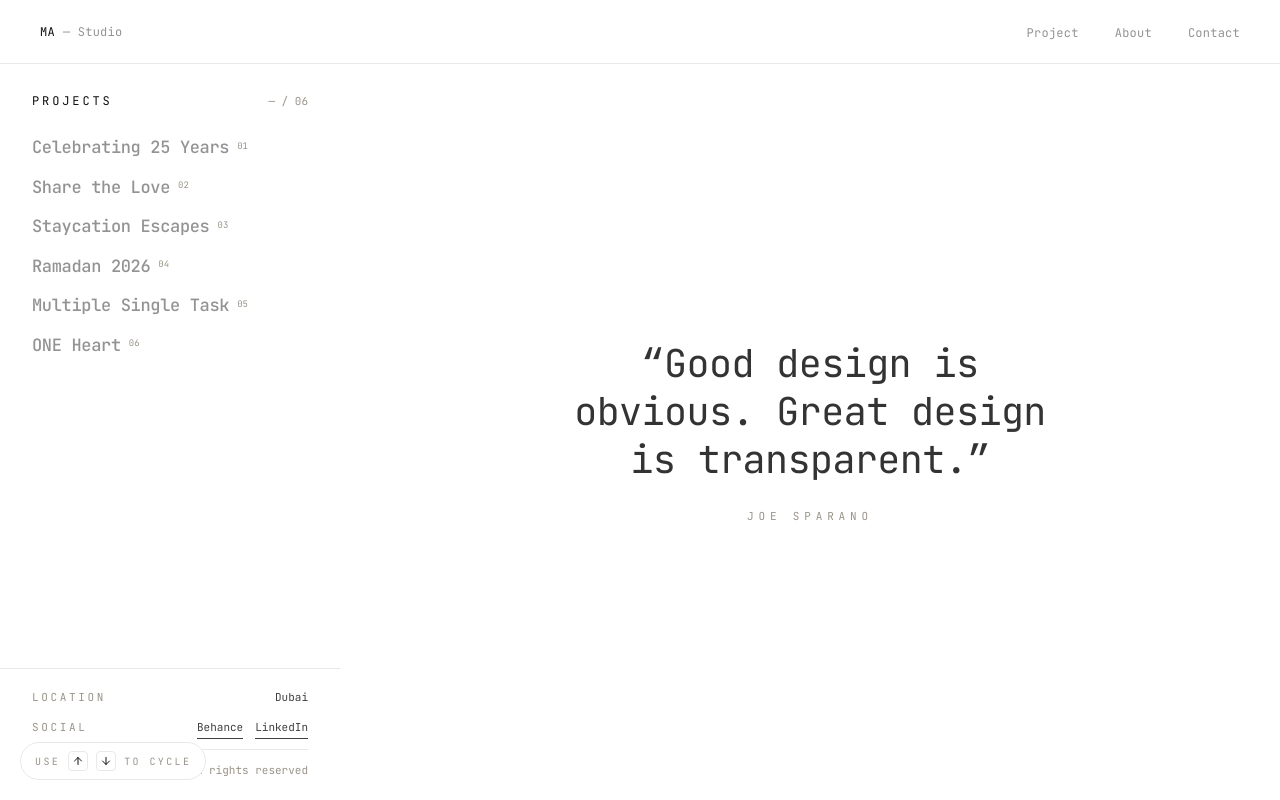
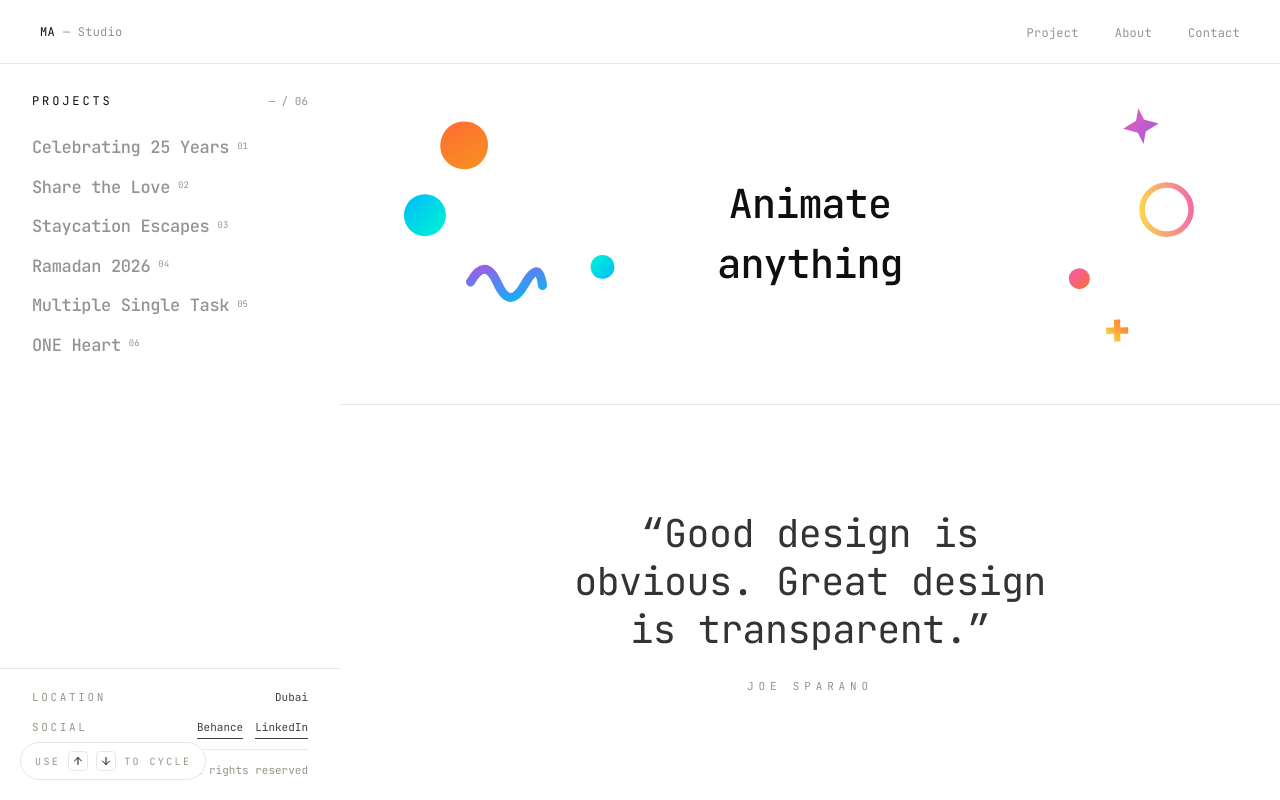
Before and after one commit to themorshedalam/themorshedportfolio, a Next.js app: page / in a window 1280 px wide. Built offline with nearby package versions, Linux system fonts and the light colour scheme.

Commit message:
Add GSAP-inspired animated hero with floating shapes + per-character headline above quotes

```diff
--- /dev/null
+++ b/src/components/portfolio/animated-hero.tsx
@@ -0,0 +1,178 @@
+"use client";
+
+import { useRef } from "react";
+import { motion, useMotionValue, useSpring, useTransform, type MotionValue } from "framer-motion";
+
+/**
+ * GSAP-inspired animated hero section.
+ * Dark text on white background, JetBrains Mono font.
+ * Floating geometric shapes with gradients drift + rotate around
+ * an "Animate anything" style headline with per-character reveal.
+ * Shapes react to mouse movement with parallax.
+ */
+
+type ShapeType = "blob" | "star" | "circle" | "ring" | "squiggle" | "plus";
+
+type ShapeConfig = {
+  type: ShapeType;
+  gradient: [string, string];
+  style: React.CSSProperties;
+  size: number;
+  duration: number;
+  delay: number;
+  depth: number;
+  rotateRange: [number, number];
+};
+
+const shapes: ShapeConfig[] = [
+  { type: "blob", gradient: ["#FF6B35", "#F7931E"], style: { top: "15%", left: "8%" }, size: 80, duration: 8, delay: 0.2, depth: 0.8, rotateRange: [-30, 30] },
+  { type: "star", gradient: ["#9B5DE5", "#F15BB5"], style: { top: "10%", right: "12%" }, size: 50, duration: 6, delay: 0.4, depth: 0.5, rotateRange: [0, 180] },
+  { type: "circle", gradient: ["#00BBF9", "#00F5D4"], style: { top: "40%", left: "5%" }, size: 60, duration: 10, delay: 0.1, depth: 0.9, rotateRange: [0, 0] },
+  { type: "ring", gradient: ["#FEE440", "#F15BB5"], style: { top: "35%", right: "8%" }, size: 70, duration: 7, delay: 0.3, depth: 0.6, rotateRange: [0, 360] },
+  { type: "squiggle", gradient: ["#9B5DE5", "#00BBF9"], style: { bottom: "18%", left: "12%" }, size: 90, duration: 9, delay: 0.5, depth: 0.4, rotateRange: [-15, 15] },
+  { type: "plus", gradient: ["#FF6B35", "#FEE440"], style: { bottom: "15%", right: "15%" }, size: 45, duration: 5, delay: 0.15, depth: 0.7, rotateRange: [0, 90] },
+  { type: "circle", gradient: ["#F15BB5", "#FF6B35"], style: { top: "60%", right: "20%" }, size: 30, duration: 6, delay: 0.6, depth: 0.3, rotateRange: [0, 0] },
+  { type: "blob", gradient: ["#00F5D4", "#00BBF9"], style: { bottom: "30%", left: "25%" }, size: 40, duration: 11, delay: 0.25, depth: 0.5, rotateRange: [-20, 20] },
+];
+
+export function AnimatedHero() {
+  const containerRef = useRef<HTMLDivElement>(null);
+  const mx = useMotionValue(0);
+  const my = useMotionValue(0);
+  const sx = useSpring(mx, { stiffness: 50, damping: 20, mass: 0.5 });
+  const sy = useSpring(my, { stiffness: 50, damping: 20, mass: 0.5 });
+
+  const handleMouse = (e: React.MouseEvent) => {
+    const rect = containerRef.current?.getBoundingClientRect();
+    if (!rect) return;
+    mx.set(((e.clientX - rect.left) / rect.width - 0.5) * 2);
+    my.set(((e.clientY - rect.top) / rect.height - 0.5) * 2);
+  };
+
+  const headline1 = "Animate".split("");
+  const headline2 = "anything".split("");
+
+  return (
+    <div
+      ref={containerRef}
+      onMouseMove={handleMouse}
+      className="relative flex min-h-[340px] items-center justify-center overflow-hidden bg-[var(--cream)] px-6 py-16"
+    >
+      {/* Floating shapes */}
+      {shapes.map((shape, i) => (
+        <FloatingShape key={i} shape={shape} index={i} mouseX={sx} mouseY={sy} />
+      ))}
+
+      {/* Headline text */}
+      <div className="relative z-10 text-center">
+        <div className="flex justify-center">
+          {headline1.map((char, i) => (
+            <motion.span
+              key={`l1-${i}`}
+              initial={{ opacity: 0, y: 40, rotateX: -90 }}
+              animate={{ opacity: 1, y: 0, rotateX: 0 }}
+              transition={{ delay: 0.4 + i * 0.05, duration: 0.5, ease: [0.16, 1, 0.3, 1] }}
+              className="font-mono-display inline-block text-[clamp(1.5rem,4vw,2.5rem)] text-foreground"
+            >
+              {char === " " ? "\u00A0" : char}
+            </motion.span>
+          ))}
+        </div>
+        <div className="flex justify-center">
+          {headline2.map((char, i) => (
+            <motion.span
+              key={`l2-${i}`}
+              initial={{ opacity: 0, y: 40, rotateX: -90 }}
+              animate={{ opacity: 1, y: 0, rotateX: 0 }}
+              transition={{ delay: 0.4 + (headline1.length + i) * 0.05, duration: 0.5, ease: [0.16, 1, 0.3, 1] }}
+              className="font-mono-display inline-block text-[clamp(1.5rem,4vw,2.5rem)] text-foreground"
+            >
+              {char === " " ? "\u00A0" : char}
+            </motion.span>
+          ))}
+        </div>
+      </div>
+    </div>
+  );
+}
+
+function FloatingShape({
+  shape,
+  index,
+  mouseX,
+  mouseY,
+}: {
+  shape: ShapeConfig;
+  index: number;
+  mouseX: MotionValue<number>;
+  mouseY: MotionValue<number>;
+}) {
+  const px = useTransform(mouseX, (v) => v * shape.depth * 20);
+  const py = useTransform(mouseY, (v) => v * shape.depth * 20);
+  const gradId = `grad-${index}`;
+  const gradUrl = `url(#${gradId})`;
+
+  return (
+    <motion.div
+      className="pointer-events-none absolute"
+      style={{ ...shape.style, x: px, y: py }}
+      initial={{ opacity: 0, scale: 0 }}
+      animate={{
+        opacity: 1,
+        scale: 1,
+        rotate: shape.rotateRange,
+      }}
+      transition={{
+        opacity: { delay: shape.delay + 0.3, duration: 0.6 },
+        scale: { delay: shape.delay + 0.3, duration: 0.6, ease: [0.34, 1.56, 0.64, 1] },
+        rotate: {
+          delay: shape.delay,
+          duration: shape.duration,
+          repeat: Infinity,
+          repeatType: "mirror",
+          ease: "easeInOut",
+        },
+      }}
+    >
+      <motion.div
+        animate={{ y: [0, -15, 0], x: [0, 8, 0] }}
+        transition={{
+          delay: shape.delay,
+          duration: shape.duration,
+          repeat: Infinity,
+          repeatType: "mirror",
+          ease: "easeInOut",
+        }}
+      >
+        <svg width={shape.size} height={shape.size} viewBox="0 0 100 100" fill="none">
+          <defs>
+            <linearGradient id={gradId} x1="0%" y1="0%" x2="100%" y2="100%">
+              <stop offset="0%" stopColor={shape.gradient[0]} />
+              <stop offset="100%" stopColor={shape.gradient[1]} />
+            </linearGradient>
+          </defs>
+          {renderShape(shape.type, gradUrl)}
+        </svg>
+      </motion.div>
+    </motion.div>
+  );
+}
+
+function renderShape(type: ShapeType, fill: string) {
+  switch (type) {
+    case "circle":
+      return <circle cx="50" cy="50" r="35" fill={fill} />;
+    case "ring":
+      return <circle cx="50" cy="50" r="35" fill="none" stroke={fill} strokeWidth="8" />;
+    case "star":
+      return <path d="M50 5 L60 35 L95 50 L60 65 L50 95 L40 65 L5 50 L40 35 Z" fill={fill} transform="scale(0.8) translate(12.5, 12.5)" />;
+    case "plus":
+      return <path d="M40 15 H60 V40 H85 V60 H60 V85 H40 V60 H15 V40 H40 Z" fill={fill} transform="scale(0.7) translate(21, 21)" />;
+    case "squiggle":
+      return <path d="M10 50 Q 25 20, 40 50 T 70 50 T 90 50" fill="none" stroke={fill} strokeWidth="10" strokeLinecap="round" />;
+    case "blob":
+      return <path d="M50 15 C 70 15, 85 30, 85 50 C 85 70, 70 85, 50 85 C 30 85, 15 70, 15 50 C 15 30, 30 15, 50 15 Z" fill={fill} transform="scale(0.85) translate(8.8, 8.8)" />;
+    default:
+      return <circle cx="50" cy="50" r="35" fill={fill} />;
+  }
+}
--- a/src/components/portfolio/quotes-panel.tsx
+++ b/src/components/portfolio/quotes-panel.tsx
@@ -3,6 +3,7 @@
 import { useEffect, useRef, useState } from "react";
 import { motion, AnimatePresence } from "framer-motion";
 import { designQuotes } from "@/lib/projects";
+import { AnimatedHero } from "./animated-hero";
 
 type Props = {
   /** Rotation only starts once this is true (i.e. after the intro) */
@@ -12,10 +13,9 @@ type Props = {
 };
 
 /**
- * Right panel — a single rotating design/animation quote, big and centered,
- * with no header label or counter. The quote is the only content, scaled up
- * so it stands out. Crossfades to the next quote on an interval. Rotation
- * starts only when `active` is true (after the intro).
+ * Right panel — GSAP-inspired animated hero section at top,
+ * rotating design/animation quote below. Quote crossfades on
+ * an interval. Rotation starts only when `active` is true.
  */
 export function QuotesPanel({ active, intervalMs = 5000 }: Props) {
   const [index, setIndex] = useState(() =>
@@ -34,7 +34,15 @@ export function QuotesPanel({ active, intervalMs = 5000 }: Props) {
   const quote = designQuotes[index];
 
   return (
-    <div className="flex h-full items-center justify-center bg-[var(--cream)] px-8 md:px-12 lg:px-16">
+    <div className="flex h-full flex-col bg-[var(--cream)]">
+      {/* Animated hero section — top */}
+      <AnimatedHero />
+
+      {/* Divider */}
+      <div className="border-t border-[var(--rule)]" />
+
+      {/* Quote — centered below */}
+      <div className="flex flex-1 items-center justify-center px-8 md:px-12 lg:px-16 py-12">
         <div className="relative w-full max-w-[640px] min-h-[140px]">
           <AnimatePresence mode="wait">
             <motion.div
@@ -54,5 +62,6 @@ export function QuotesPanel({ active, intervalMs = 5000 }: Props) {
           </AnimatePresence>
         </div>
       </div>
+    </div>
   );
 }
```
Lines whose indentation alone changed are shown as unchanged.
